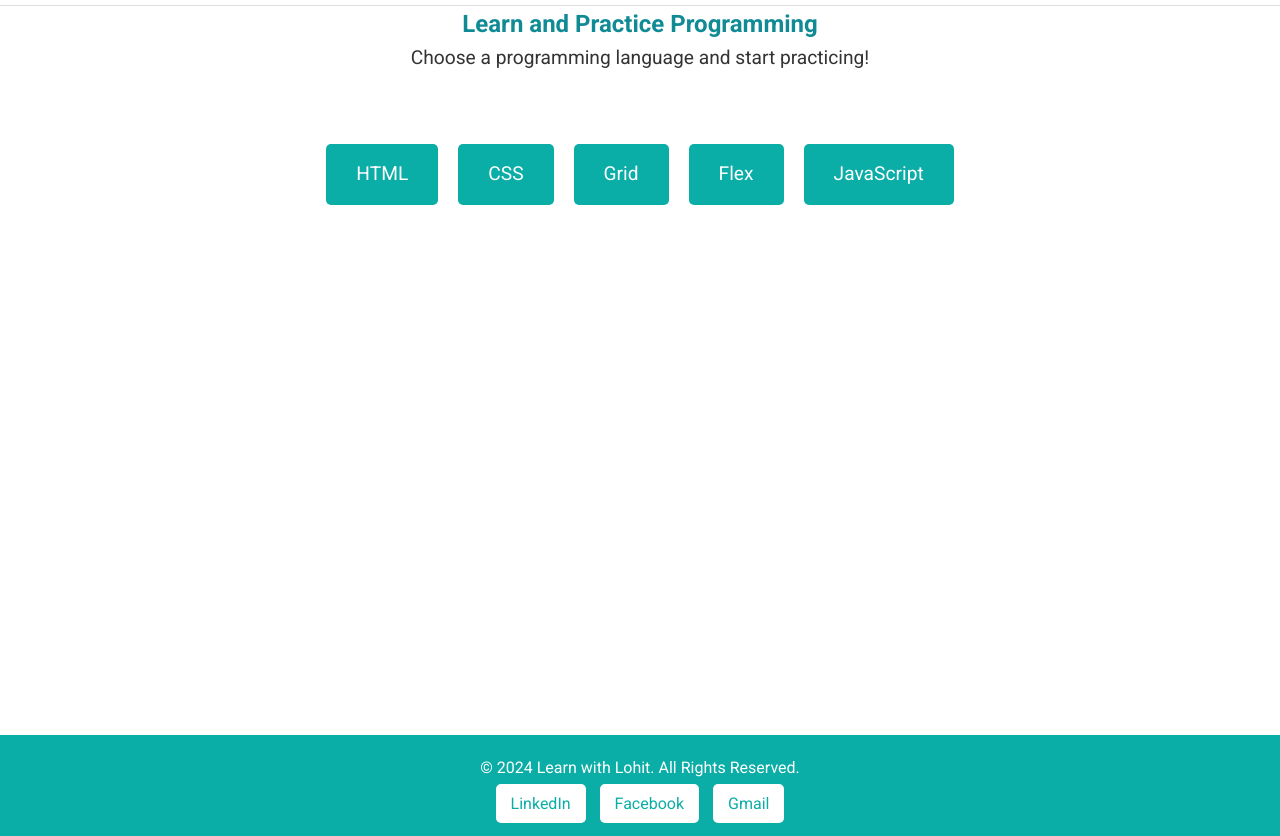
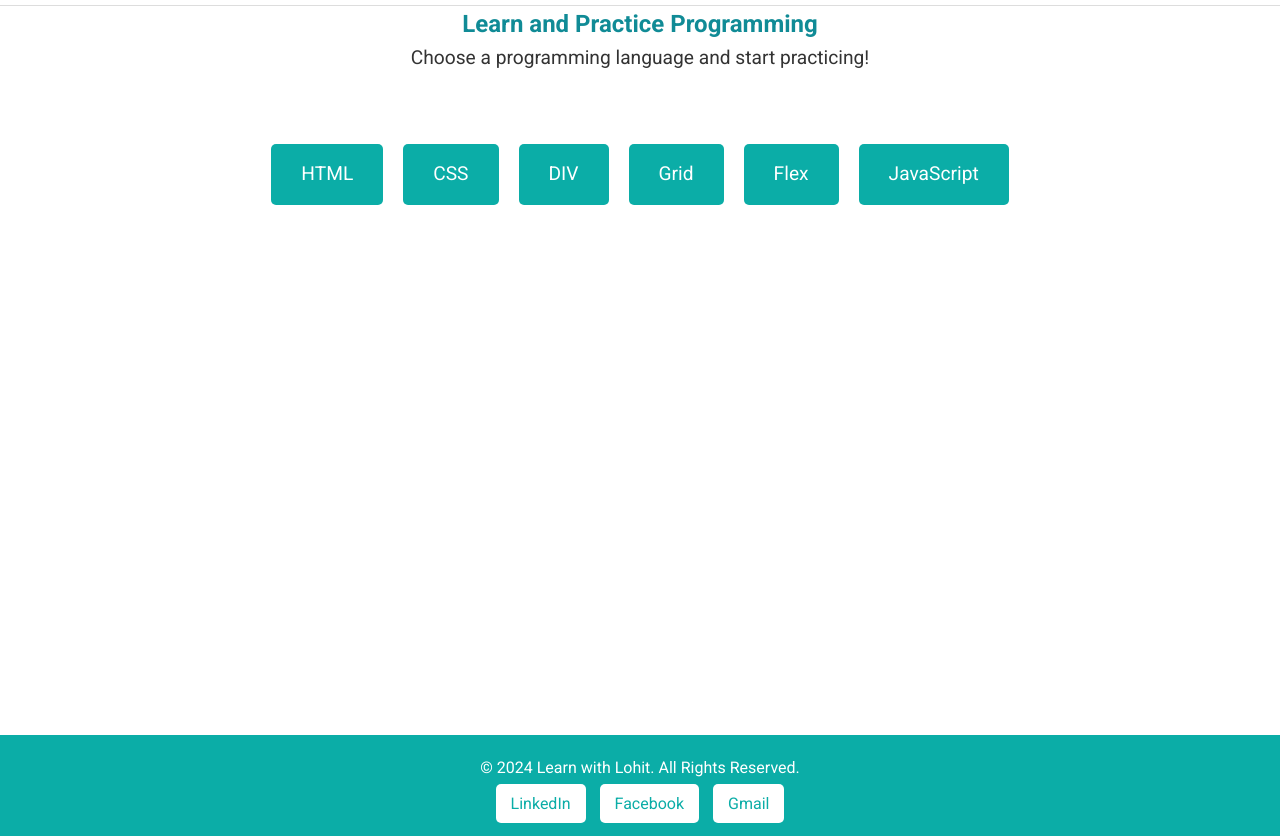
Before and after one commit to lohitkab17/HTML-CSS, a plain HTML site: page index.html in a window 1280 px wide. Shown: the part 65-901 px from the top of the page. Drawn offline with Linux system fonts and the light colour scheme; a web font is replaced by a local one.

Commit message:
Update index.html

```diff
--- a/index.html
+++ b/index.html
@@ -46,6 +46,7 @@
             <section class="languages">
                 <div class="language" onclick="showExercises('html')">HTML</div>
                 <div class="language" onclick="showExercises('css')">CSS</div>
+                <div class="language" onclick="showExercises('div')">DIV</div>
                 <div class="language" onclick="showExercises('grid')">Grid</div>
                 <div class="language" onclick="showExercises('flex')">Flex</div>
                 <div class="language" onclick="showExercises('js')">JavaScript</div>
```
